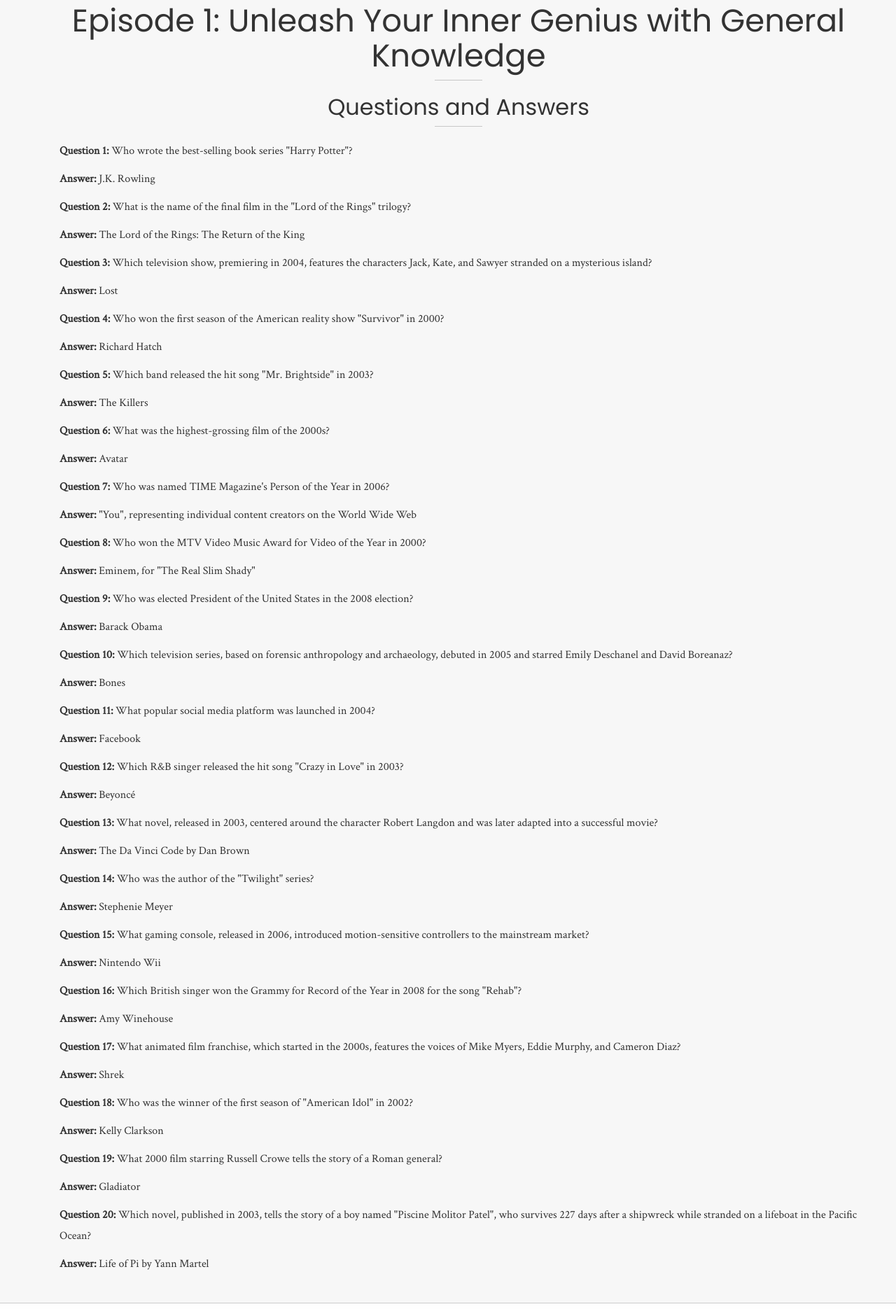
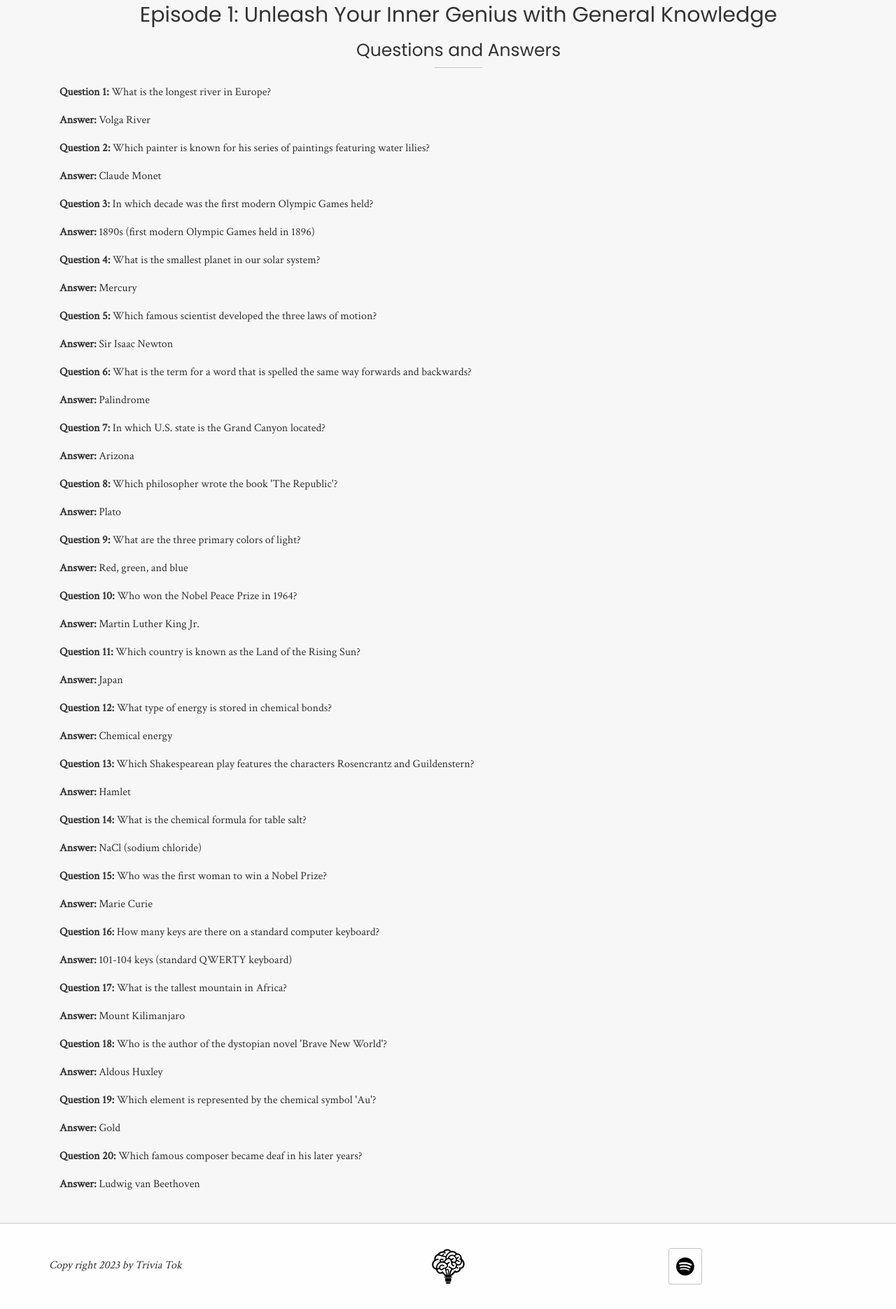
Before and after one commit to cesarjsanchez/triviatok, a plain HTML site: page episodes/ep1-General-Knowledge.html in a window 1280 px wide. Shown: the part 120-1990 px from the top of the page at 70% size. Drawn offline with Linux system fonts and the light colour scheme; a script that the page names is missing.

Commit message:
More updates

```diff
--- a/assets/css/style.css
+++ b/assets/css/style.css
@@ -168,10 +168,10 @@ h1{
     font-size: 55px;
 }
 h2{
-    font-size:45px;
+    font-size:30px;
 }
 h3{
-    font-size: 32px;
+    font-size: 25px;
 }
 h4{
     font-size: 21px;
@@ -248,7 +248,6 @@ i{
 .social{
     text-align: center;
     display: block;
-    padding-top: 6%;
     padding-bottom: 5%;
 }
 .social ul{
@@ -281,6 +280,7 @@ i{
 .footer-p2{
     display: inline-block;
     text-align: right;
+    padding-top: 0px;
     padding-right: 0px;
     width: 100%;
 }
@@ -315,7 +315,7 @@ i.fa-heart{
     background-color: #f7f7f7;
 }
 .element-page{
-    padding-top: 25px;
+    padding-top: 5px;
 }
 .Element-heading{
     padding-top: 15px;
@@ -452,7 +452,7 @@ textarea{
 }
 .footer-p2 a{
     color: black;
-    font-size: 14px;
+    font-size: 30px;
 }
 @media screen and (min-width: 481px) and (max-width: 1200px) {
 
@@ -474,7 +474,7 @@ textarea{
         padding-bottom: 25px;
     }
     .footer-p2 a{
-    font-size: 12px;
+    font-size: 20px;
     }
 }
 
@@ -502,7 +502,7 @@ textarea{
         line-height: 8px;
     }
     .footer-p2 a{
-    font-size: 10px;
+    font-size: 20px;
     }
     .footer{
         padding-top: 15px;
@@ -561,7 +561,7 @@ textarea{
     font-size: 38px;
     }
     h2{
-        font-size:33px;
+        font-size:30px;
     }
     h3{
         font-size: 23px;
--- a/episodes/ep1-General-Knowledge.html
+++ b/episodes/ep1-General-Knowledge.html
@@ -1,18 +1,37 @@
 <!DOCTYPE html>
 <html>
-
   <head>
-    <meta charset="utf-8">
-    <meta http-equiv="X-UA-Compatible" content="IE=edge">
-    <meta name="viewport" content="width=device-width, initial-scale=1">
-    <meta name="description" content="Trivia Tok - 2000's Pop Culture Episode">
-    <meta name="author" content="AI-Handro">
-    <link rel="stylesheet" type="text/css" href="../assets/css/bootstrap.min.css">
-    <link rel="stylesheet" type="text/css" href="../assets/font-awesome/css/font-awesome.min.css">
-    <link href="https://fonts.googleapis.com/css?family=Lora:400i" rel="stylesheet">
-    <link href="https://fonts.googleapis.com/css?family=Poppins:400,600" rel="stylesheet">
-    <link href="https://fonts.googleapis.com/css?family=Crimson+Text" rel="stylesheet">
-    <link rel="stylesheet" type="text/css" href="../assets/css/style.css">
+    <meta charset="utf-8" />
+    <meta http-equiv="X-UA-Compatible" content="IE=edge" />
+    <meta name="viewport" content="width=device-width, initial-scale=1" />
+    <meta
+      name="description"
+      content="Trivia Tok - 2000's Pop Culture Episode"
+    />
+    <meta name="author" content="AI-Handro" />
+    <link
+      rel="stylesheet"
+      type="text/css"
+      href="../assets/css/bootstrap.min.css"
+    />
+    <link
+      rel="stylesheet"
+      type="text/css"
+      href="../assets/font-awesome/css/font-awesome.min.css"
+    />
+    <link
+      href="https://fonts.googleapis.com/css?family=Lora:400i"
+      rel="stylesheet"
+    />
+    <link
+      href="https://fonts.googleapis.com/css?family=Poppins:400,600"
+      rel="stylesheet"
+    />
+    <link
+      href="https://fonts.googleapis.com/css?family=Crimson+Text"
+      rel="stylesheet"
+    />
+    <link rel="stylesheet" type="text/css" href="../assets/css/style.css" />
     <script type="text/javascript" src="../assets/js/script.js"></script>
     <title>EP1: General Knowledge</title>
   </head>
@@ -26,12 +45,22 @@
         <div class="container">
           <div class="row">
             <div class="col-lg-6 col-xs-6 col-sm-6 col-md-6">
-                        <a href="../index.html"><img class="img-responsive" src="../assets/img/trivia-tok-logo-new.png"></a>
+              <a href="../index.html"
+                ><img
+                  class="img-responsive"
+                  src="../assets/img/trivia-tok-logo-new.png"
+              /></a>
             </div>
             <div class="col-lg-6 col-xs-6 col-sm-6 col-md-6 text-right">
               <div id="mySidenav" class="sidenav text-center">
-                            <a href="javascript:void(0)" class="closebtn" onclick="closeNav()">&times;</a><br>
-                            <a href="../index.html">Home</a><hr>
+                <a
+                  href="javascript:void(0)"
+                  class="closebtn"
+                  onclick="closeNav()"
+                  >&times;</a
+                ><br />
+                <a href="../index.html">Home</a>
+                <hr />
                 <a href="../episodes.html">Episodes</a>
               </div>
               <div class="main" id="main">
@@ -39,80 +68,129 @@
               </div>
             </div>
           </div>
-                <hr>
+          <hr />
         </div>
       </section>
       <div class="container">
         <section>
           <div class="container">
             <section class="generic text-center">
-                        <h2>Episode 1: Unleash Your Inner Genius with General Knowledge</h2>
-                        <hr class="hr-mid">
+              <h2>
+                Episode 1: Unleash Your Inner Genius with General Knowledge
+              </h2>
+
               <!-- <img class="img-generic img-responsive" src="../assets/img/Trivia-TokLogo.jpg"> -->
             </section>
             <section class="font-2">
               <h3 class="text-center">Questions and Answers</h3>
-                        <hr class="hr-mid">
+              <hr class="hr-mid" />
 
-                        <p><strong>Question 1:</strong> Who wrote the best-selling book series "Harry Potter"?</p>
-                        <p><strong>Answer:</strong> J.K. Rowling</p>
+              <p>
+                <strong>Question 1:</strong> What is the longest river in
+                Europe?
+              </p>
+              <p><strong>Answer:</strong> Volga River</p>
 
-                        <p><strong>Question 2:</strong> What is the name of the final film in the "Lord of the Rings" trilogy?</p>
-                        <p><strong>Answer:</strong> The Lord of the Rings: The Return of the King</p>
-
-                        <p><strong>Question 3:</strong> Which television show, premiering in 2004, features the characters Jack, Kate, and Sawyer stranded on a mysterious island?</p>
-                        <p><strong>Answer:</strong> Lost</p>
-
-                        <p><strong>Question 4:</strong> Who won the first season of the American reality show "Survivor" in 2000?</p>
-                        <p><strong>Answer:</strong> Richard Hatch</p>
-
-                        <p><strong>Question 5:</strong> Which band released the hit song "Mr. Brightside" in 2003?</p>
-                        <p><strong>Answer:</strong> The Killers</p>
-
-                        <p><strong>Question 6:</strong> What was the highest-grossing film of the 2000s?</p>
-                        <p><strong>Answer:</strong> Avatar</p>
-
-                        <p><strong>Question 7:</strong> Who was named TIME Magazine's Person of the Year in 2006?</p>
-                        <p><strong>Answer:</strong> "You", representing individual content creators on the World Wide Web</p>
-
-                        <p><strong>Question 8:</strong> Who won the MTV Video Music Award for Video of the Year in 2000?</p>
-                        <p><strong>Answer:</strong> Eminem, for "The Real Slim Shady"</p>
-
-                        <p><strong>Question 9:</strong> Who was elected President of the United States in the 2008 election?</p>
-                        <p><strong>Answer:</strong> Barack Obama</p>
-
-                        <p><strong>Question 10:</strong> Which television series, based on forensic anthropology and archaeology, debuted in 2005 and starred Emily Deschanel and David Boreanaz?</p>
-                        <p><strong>Answer:</strong> Bones</p>
-
-                        <p><strong>Question 11:</strong> What popular social media platform was launched in 2004?</p>
-                        <p><strong>Answer:</strong> Facebook</p>
-
-                        <p><strong>Question 12:</strong> Which R&B singer released the hit song "Crazy in Love" in 2003?</p>
-                        <p><strong>Answer:</strong> Beyoncé</p>
-
-                        <p><strong>Question 13:</strong> What novel, released in 2003, centered around the character Robert Langdon and was later adapted into a successful movie?</p>
-                        <p><strong>Answer:</strong> The Da Vinci Code by Dan Brown</p>
-
-                        <p><strong>Question 14:</strong> Who was the author of the "Twilight" series?</p>
-                        <p><strong>Answer:</strong> Stephenie Meyer</p>
-
-                        <p><strong>Question 15:</strong> What gaming console, released in 2006, introduced motion-sensitive controllers to the mainstream market?</p>
-                        <p><strong>Answer:</strong> Nintendo Wii</p>
-
-                        <p><strong>Question 16:</strong> Which British singer won the Grammy for Record of the Year in 2008 for the song "Rehab"?</p>
-                        <p><strong>Answer:</strong> Amy Winehouse</p>
-
-                        <p><strong>Question 17:</strong> What animated film franchise, which started in the 2000s, features the voices of Mike Myers, Eddie Murphy, and Cameron Diaz?</p>
-                        <p><strong>Answer:</strong> Shrek</p>
-
-                        <p><strong>Question 18:</strong> Who was the winner of the first season of "American Idol" in 2002?</p>
-                        <p><strong>Answer:</strong> Kelly Clarkson</p>
-
-                        <p><strong>Question 19:</strong> What 2000 film starring Russell Crowe tells the story of a Roman general?</p>
-                        <p><strong>Answer:</strong> Gladiator</p>
-
-                        <p><strong>Question 20:</strong> Which novel, published in 2003, tells the story of a boy named "Piscine Molitor Patel", who survives 227 days after a shipwreck while stranded on a lifeboat in the Pacific Ocean?</p>
-                        <p><strong>Answer:</strong> Life of Pi by Yann Martel</p>
+              <p>
+                <strong>Question 2:</strong> Which painter is known for his
+                series of paintings featuring water lilies?
+              </p>
+              <p><strong>Answer:</strong> Claude Monet</p>
+              <p>
+                <strong>Question 3:</strong> In which decade was the first
+                modern Olympic Games held?
+              </p>
+              <p>
+                <strong>Answer:</strong> 1890s (first modern Olympic Games held
+                in 1896)
+              </p>
+              <p>
+                <strong>Question 4:</strong> What is the smallest planet in our
+                solar system?
+              </p>
+              <p><strong>Answer:</strong> Mercury</p>
+              <p>
+                <strong>Question 5:</strong> Which famous scientist developed
+                the three laws of motion?
+              </p>
+              <p><strong>Answer:</strong> Sir Isaac Newton</p>
+              <p>
+                <strong>Question 6:</strong> What is the term for a word that is
+                spelled the same way forwards and backwards?
+              </p>
+              <p><strong>Answer:</strong> Palindrome</p>
+              <p>
+                <strong>Question 7:</strong> In which U.S. state is the Grand
+                Canyon located?
+              </p>
+              <p><strong>Answer:</strong> Arizona</p>
+              <p>
+                <strong>Question 8:</strong> Which philosopher wrote the book
+                'The Republic'?
+              </p>
+              <p><strong>Answer:</strong> Plato</p>
+              <p>
+                <strong>Question 9:</strong> What are the three primary colors
+                of light?
+              </p>
+              <p><strong>Answer:</strong> Red, green, and blue</p>
+              <p>
+                <strong>Question 10:</strong> Who won the Nobel Peace Prize in
+                1964?
+              </p>
+              <p><strong>Answer:</strong> Martin Luther King Jr.</p>
+              <p>
+                <strong>Question 11:</strong> Which country is known as the Land
+                of the Rising Sun?
+              </p>
+              <p><strong>Answer:</strong> Japan</p>
+              <p>
+                <strong>Question 12:</strong> What type of energy is stored in
+                chemical bonds?
+              </p>
+              <p><strong>Answer:</strong> Chemical energy</p>
+              <p>
+                <strong>Question 13:</strong> Which Shakespearean play features
+                the characters Rosencrantz and Guildenstern?
+              </p>
+              <p><strong>Answer:</strong> Hamlet</p>
+              <p>
+                <strong>Question 14:</strong> What is the chemical formula for
+                table salt?
+              </p>
+              <p><strong>Answer:</strong> NaCl (sodium chloride)</p>
+              <p>
+                <strong>Question 15:</strong> Who was the first woman to win a
+                Nobel Prize?
+              </p>
+              <p><strong>Answer:</strong> Marie Curie</p>
+              <p>
+                <strong>Question 16:</strong> How many keys are there on a
+                standard computer keyboard?
+              </p>
+              <p>
+                <strong>Answer:</strong> 101-104 keys (standard QWERTY keyboard)
+              </p>
+              <p>
+                <strong>Question 17:</strong> What is the tallest mountain in
+                Africa?
+              </p>
+              <p><strong>Answer:</strong> Mount Kilimanjaro</p>
+              <p>
+                <strong>Question 18:</strong> Who is the author of the dystopian
+                novel 'Brave New World'?
+              </p>
+              <p><strong>Answer:</strong> Aldous Huxley</p>
+              <p>
+                <strong>Question 19:</strong> Which element is represented by
+                the chemical symbol 'Au'?
+              </p>
+              <p><strong>Answer:</strong> Gold</p>
+              <p>
+                <strong>Question 20:</strong> Which famous composer became deaf
+                in his later years?
+              </p>
+              <p><strong>Answer:</strong> Ludwig van Beethoven</p>
             </section>
           </div>
         </section>
@@ -128,13 +206,22 @@
             </div>
           </div>
           <div class="col-lg-2 col-md-2 col-sm-2 col-xs-2">
-              <img class="img-responsive foot-img" src="../assets/img/Trivia-Tok-logo-new.png">
+            <img
+              class="img-responsive foot-img"
+              src="../assets/img/Trivia-Tok-logo-new.png"
+            />
           </div>
           <div class="col-lg-5 col-md-5 col-sm-5 col-xs-5">
-              <div class="footer-p2" >
+            <div class="footer-p2">
               <section class="social">
                 <ul>
-                    <li><a href="https://podcasters.spotify.com/pod/show/triviatok" class="fa fa-spotify fa-2x" aria-hidden="true"></a></li>
+                  <li>
+                    <a
+                      href="https://podcasters.spotify.com/pod/show/triviatok"
+                      class="fa fa-spotify fa-2x"
+                      aria-hidden="true"
+                    ></a>
+                  </li>
                 </ul>
               </section>
             </div>
@@ -142,7 +229,5 @@
         </div>
       </div>
     </section>
-
   </body>
-
 </html>
```
Also changed, not shown: episodes.html (+1 -1 lines), episodes/ep2-General-History-Trivia.html (+158 -83 lines), episodes/ep3-2000s-Pop-Trivia.html (+1 -1 lines). Lines whose indentation alone changed are shown as unchanged.
